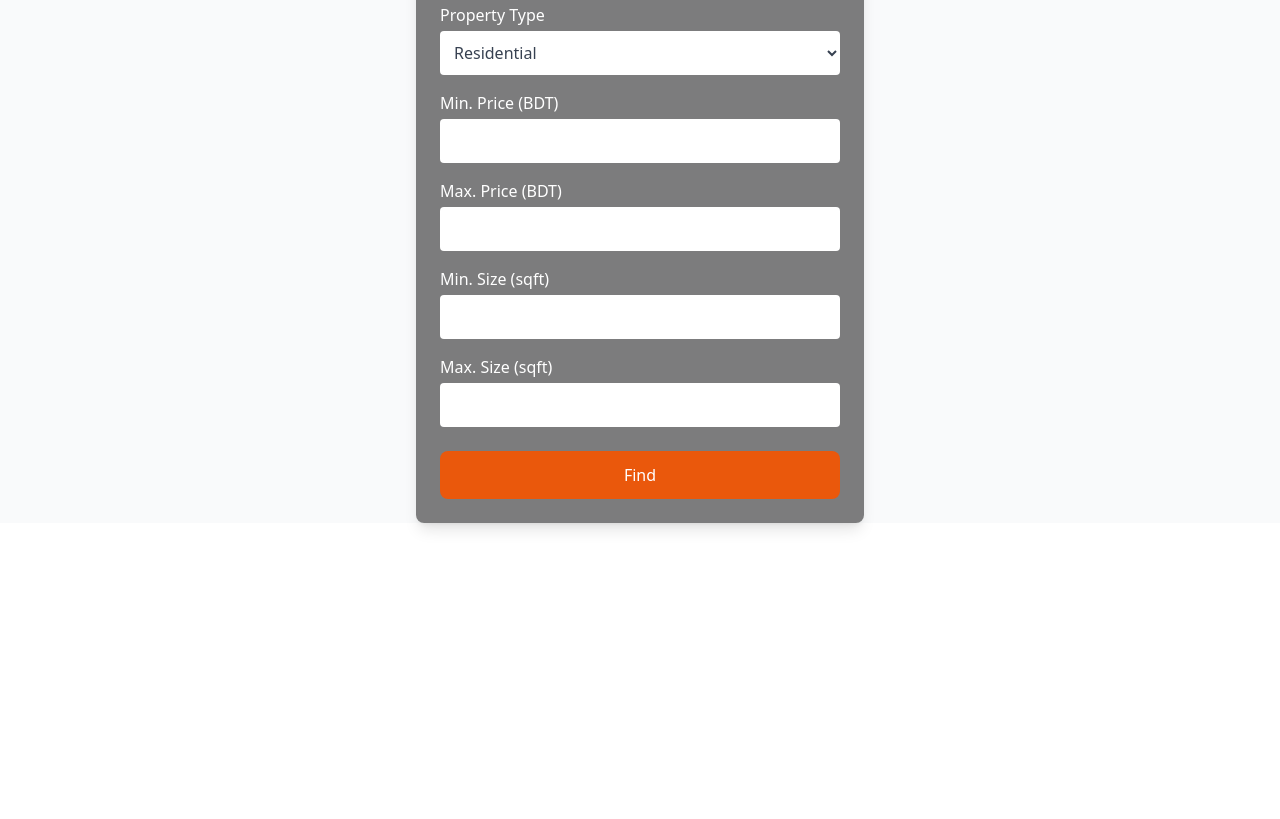
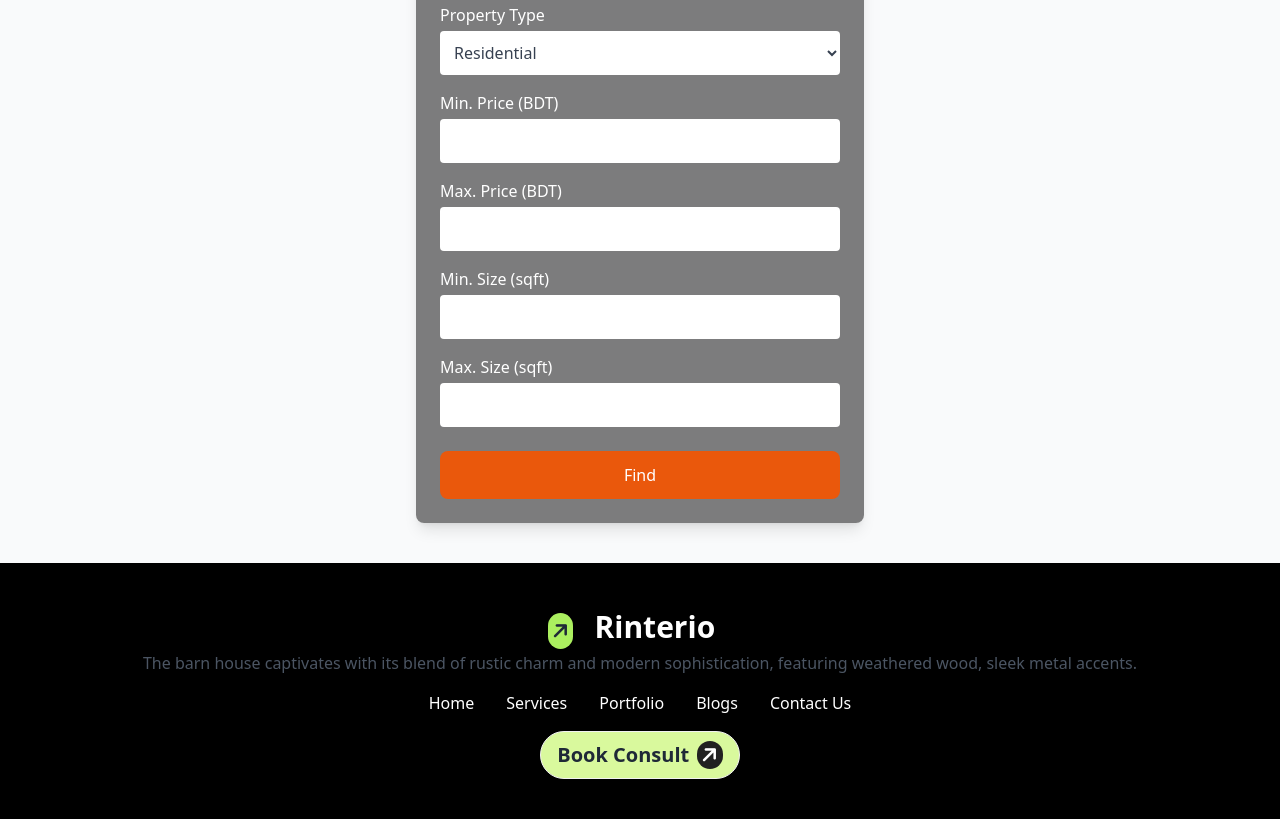
Before and after one commit to mdalamin864752/assignment03, a plain HTML site: page index.html in a window 1280 px wide. Shown: the part 4734-5553 px from the top of the page. Before the commit the page ends 5297 px from the top, so only its background shows below. Drawn offline with nearby package versions, Linux system fonts and the light colour scheme; files that its build step writes are made by us from their sources.

Commit message:
footer section completed

```diff
--- a/index.html
+++ b/index.html
@@ -379,6 +379,29 @@
 </section>
 
         </main>
+        <!-- footer -->
+<footer class="bg-black text-center p-10">
+  <div>
+    <div>
+      <button class="bg-green1 rounded-full"><i class="fa-solid fa-arrow-right -rotate-45 text-xl p-1"></i></button>
+      <div class="btn btn-ghost text-3xl font-extrabold text-white"><p>Rinterio</p></div>
+    </div>
+    <p class="text-gray-600">The barn house captivates with its blend of rustic charm and modern sophistication, featuring weathered wood, sleek metal accents.</p>
+  </div>
+  <div class=" lg:flex justify-center ">
+    <ul class="menu menu-horizontal px-1 text-base flex flex-col lg:flex-row justify-center items-center">
+      <li><a class="text-white">Home</a></li>
+      <li ><a class="text-white">Services</a></li>
+      <li><a class="text-white">Portfolio</a></li>
+      <li><a class="text-white">Blogs</a></li>
+      <li><a class="text-white">Contact Us</a></li>
+    </ul>
+    </div>
+    <div><a class=" btn bg-green2 text-xl text-bold rounded-full">Book Consult
+      <button class="bg-2121 rounded-full"><i class="fa-solid fa-arrow-right -rotate-45 p-1 text-white"></i></button>
+    </a></div>
+
+</footer>
 
 </body>
 </html>
```
